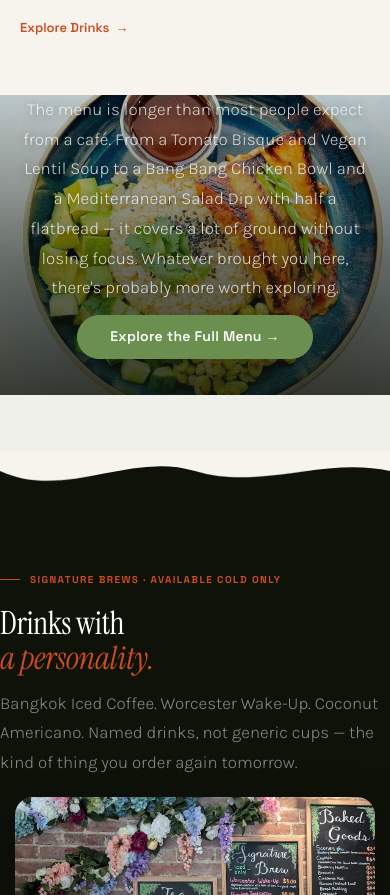
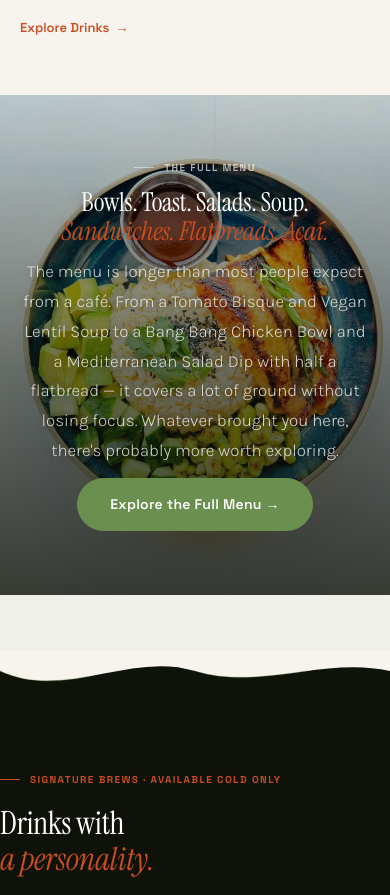
Before and after one commit to shankhabera812-pixel/gng2, a plain HTML site: page index.html in a window 390 px wide. Shown: the part 8231-9126 px from the top of the page. Drawn offline with nearby package versions, Linux system fonts and the light colour scheme.

Commit message:
Fix mobile text cutoff for Row 5 by allowing dynamic container height

```diff
--- a/styles/home.css
+++ b/styles/home.css
@@ -1150,11 +1150,16 @@
   .pillar-full-strip__photo:nth-child(3) { animation-delay: 10s; }
 
   .pillar-row--full {
-    height: clamp(300px, 65vw, 400px);
+    height: auto;
+    min-height: 400px;
   }
 
   .pillar-full-text {
+    position: relative;
     padding-inline: clamp(20px, 5vw, 40px);
+    padding-top: 64px;
+    padding-bottom: 64px;
+    justify-content: center;
     gap: 12px;
   }
 }
```
